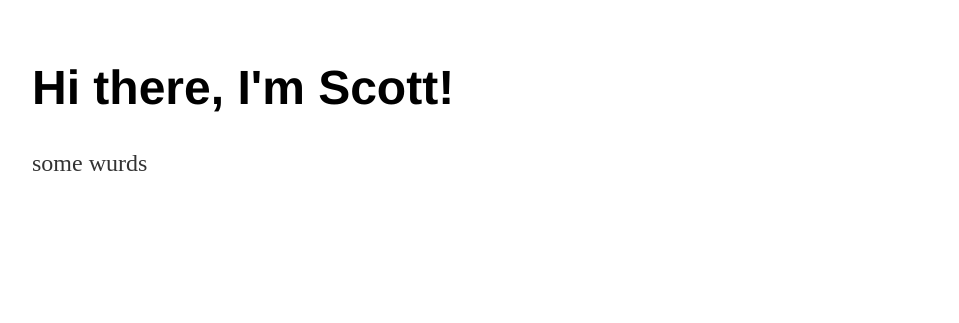
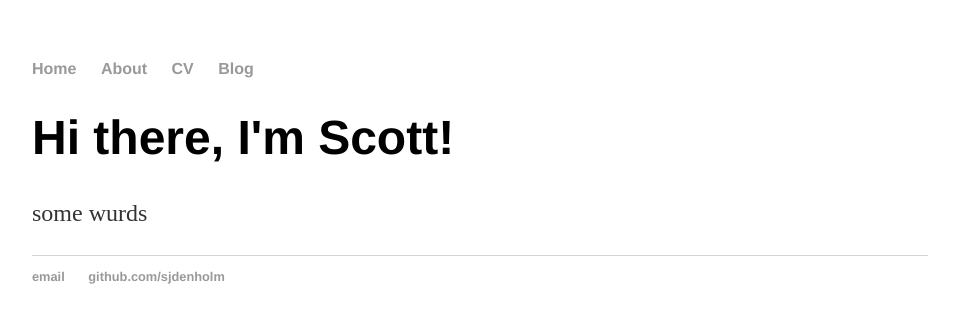
Before and after one commit to sjdenholm/sjdenholm.github.io, a Jekyll site: the page built from index.html, in a window 1280 px wide. Shown: the top 323 px of the page, without its empty margins (160-1119 px from the left). Built offline with Jekyll 4.4.1, drawn with Linux system fonts in a browser that asks for light colours.

Commit message:
Update index.html

```diff
--- a/index.html
+++ b/index.html
@@ -1,30 +1,9 @@
-<!DOCTYPE html>
-<html>
-	<head>
-		<title>A Personal Webpage</title>
-		<!-- link to main stylesheet -->
-		<link rel="stylesheet" type="text/css" href="/css/main.css">
-	</head>
-	<body>
-	<!-- 	<nav>
-    		<ul>
-        		<li><a href="/">Home</a></li>
-	        	<li><a href="/about">About</a></li>
-        		<li><a href="/cv">CV</a></li>
-        		<li><a href="/blog">Blog</a></li>
-    		</ul>
-		</nav> -->
-		<div class="container">
+---
+layout: default
+title: A Personal Webpage
+---
+
     		<div class="blurb">
         		<h1>Hi there, I'm Scott!</h1>
 				<p>some wurds</p>
     		</div><!-- /.blurb -->
-		</div><!-- /.container -->
-		<!-- <footer>
-    		<ul>
-        		<li><a href="mailto:hankquinlanhub@gmail.com">email</a></li>
-        		<li><a href="https://github.com/sjdenholm">github.com/sjdenholm</a></li>
-			</ul>
-		</footer> -->
-	</body>
-</html>
```
